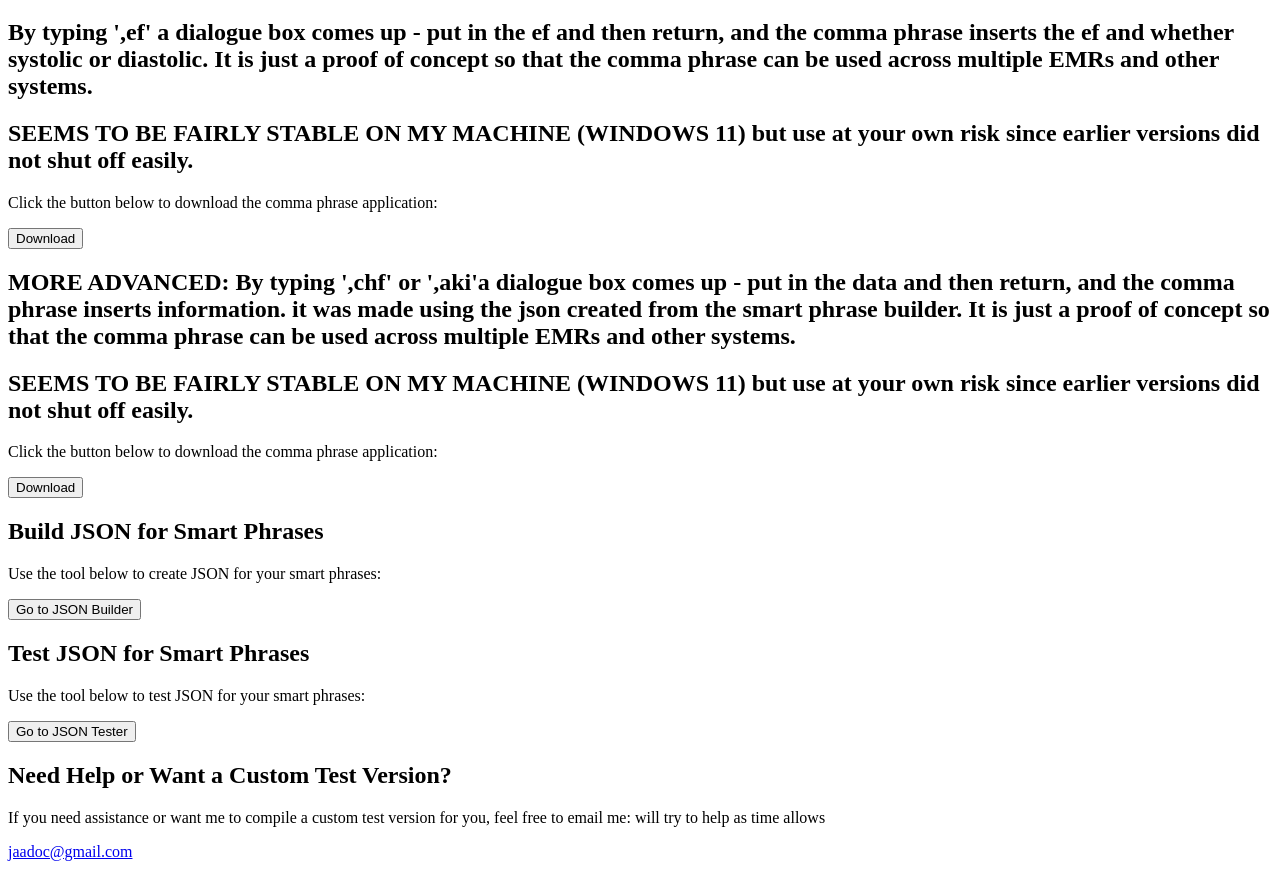
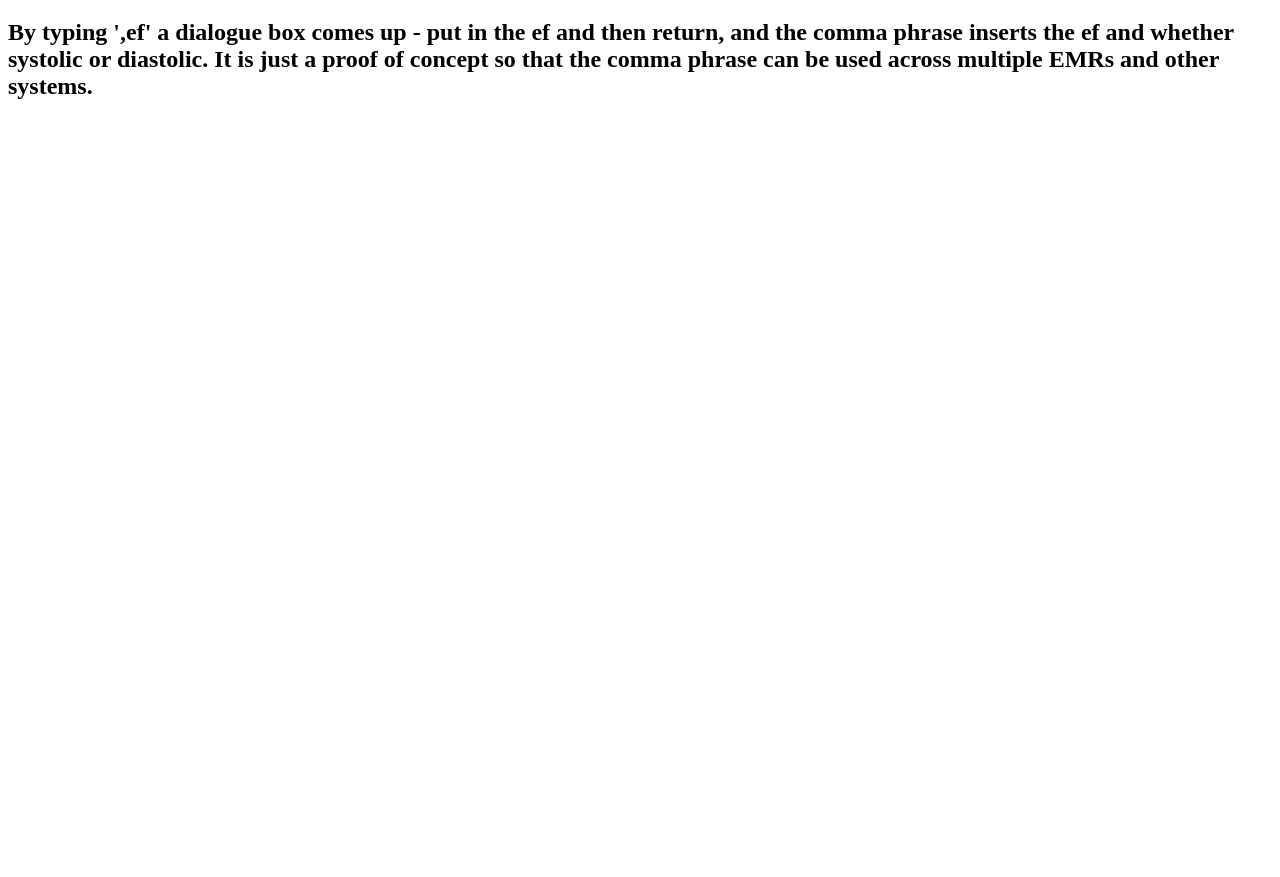
Before and after one commit to DormantOne/commaphrase, a plain HTML site: page index.html in a window 1280 px wide. Shown: the part 61-938 px from the top of the page. After the commit the page ends 800 px from the top, so only its background shows below. Drawn offline with Linux system fonts and the light colour scheme.

Commit message:
Update index.html

```diff
--- a/index.html
+++ b/index.html
@@ -8,33 +8,3 @@
 <body>
     <h1>Download Application for the comma phrase</h1>
     <h2>By typing ',ef' a dialogue box comes up - put in the ef and then return, and the comma phrase inserts the ef and whether systolic or diastolic. It is just a proof of concept so that the comma phrase can be used across multiple EMRs and other systems.</h2>
-    <h2>SEEMS TO BE FAIRLY STABLE ON MY MACHINE (WINDOWS 11) but use at your own risk since earlier versions did not shut off easily.</h2>
-    <p>Click the button below to download the comma phrase application:</p>
-    <a href="https://github.com/DormantOne/commaphrase/releases/download/commaphrase/hotphrase19.exe" download="hotphrase19.exe">
-        <button>Download</button>
-    </a>
-
-    <h2>MORE ADVANCED: By typing ',chf' or ',aki'a dialogue box comes up - put in the data and then return, and the comma phrase inserts information. it was made using the json created from the smart phrase builder. It is just a proof of concept so that the comma phrase can be used across multiple EMRs and other systems.</h2>
-    <h2>SEEMS TO BE FAIRLY STABLE ON MY MACHINE (WINDOWS 11) but use at your own risk since earlier versions did not shut off easily.</h2>
-    <p>Click the button below to download the comma phrase application:</p>
-    <a href="https://github.com/DormantOne/commaphrase/releases/download/commaphrase18.exe/commaphrase19.exe" download="commaphrase19.exe">
-        <button>Download</button>
-    </a>
-
-    <h2>Build JSON for Smart Phrases</h2>
-    <p>Use the tool below to create JSON for your smart phrases:</p>
-    <a href="makesmartphrasejson.html">
-        <button>Go to JSON Builder</button>
-    </a>
-
-    <h2>Test JSON for Smart Phrases</h2>
-    <p>Use the tool below to test JSON for your smart phrases:</p>
-    <a href="testsmartphrasejson.html">
-        <button>Go to JSON Tester</button>
-    </a>
-
-    <h2>Need Help or Want a Custom Test Version?</h2>
-    <p>If you need assistance or want me to compile a custom test version for you, feel free to email me: will try to help as time allows</p>
-    <p><a href="mailto:jaadoc@gmail.com">jaadoc@gmail.com</a></p>
-</body>
-</html>
```
